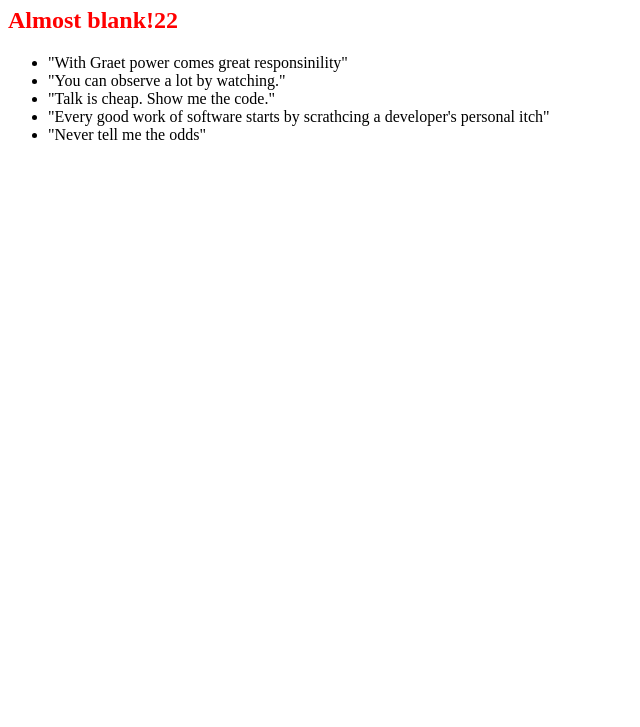
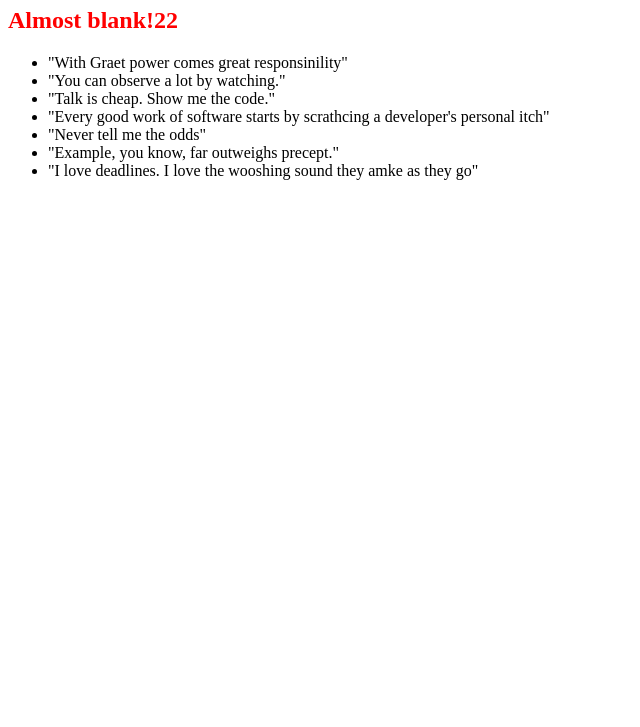
Before and after one commit to SotoMundo/zmain_openSAP_repo, a plain HTML site: page index.html in a window 1280 px wide. Shown: the part 73-800 px from the top of the page, without its empty margins (0-640 px from the left). Drawn offline with Linux system fonts and the light colour scheme.

Commit message:
hitchhiker quote

```diff
--- a/index.html
+++ b/index.html
@@ -14,6 +14,8 @@
 			<li>"Talk is cheap. Show me the code."</li>
 			<li>"Every good work of software starts by scrathcing a developer's personal itch"</li>
 			<li>"Never tell me the odds"</li>
+			<li>"Example, you know, far outweighs precept."</li>
+			<li>"I love deadlines. I love the wooshing sound they amke as they go"</li>
 		</ul>
 	</body>
 </html>
```
